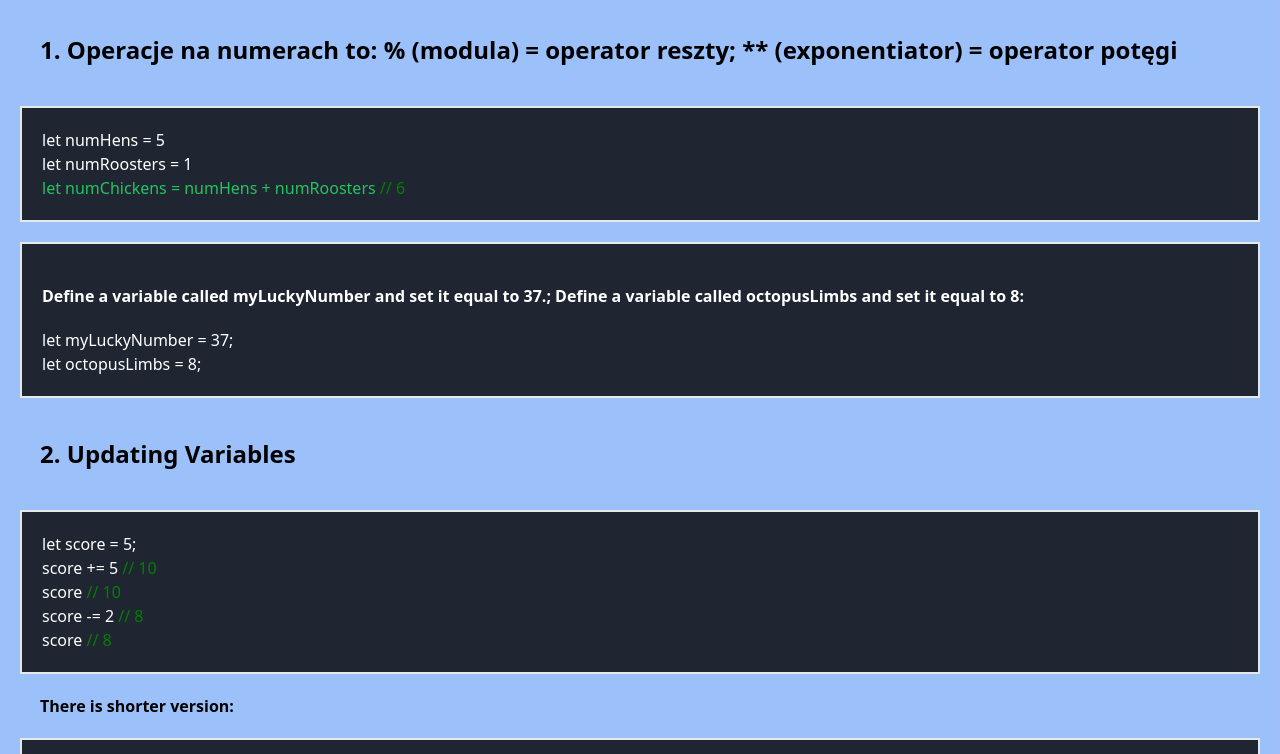
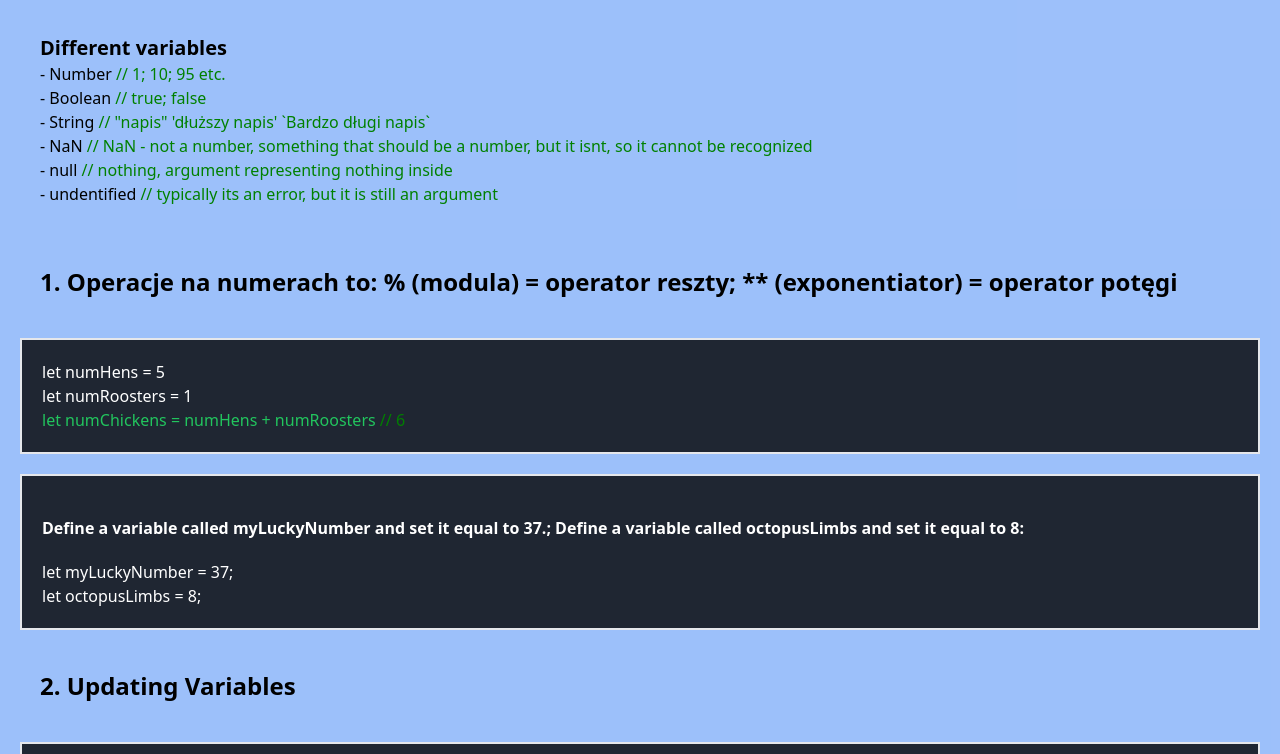
Before and after one commit to CarelessPepper47/Diff, a plain HTML site: page index.html in a window 1280 px wide. Shown: the part 46-800 px from the top of the page. Drawn offline with Linux system fonts and the light colour scheme.

Commit message:
bez porzadku, ale dziala

```diff
--- a/index.html
+++ b/index.html
@@ -11,6 +11,36 @@
     <div class="bg-blue-500/50">
       <div>
         <h1 class="font-bold text-4xl hover:text-white">Basics - Primitves</h1>
+        <div class="flex flex-col m-10">
+          <h1 class="font-semibold text-xl">Different variables</h1>
+          <p>- Number <span class="kom"> // 1; 10; 95 etc.</span></p>
+          <p>- Boolean <span class="kom"> // true; false</span></p>
+          <p>
+            - String
+            <span class="kom">
+              // "napis" 'dłuższy napis' `Bardzo długi napis`</span
+            >
+          </p>
+          <p>
+            - NaN
+            <span class="kom">
+              // NaN - not a number, something that should be a number, but it
+              isnt, so it cannot be recognized</span
+            >
+          </p>
+          <p>
+            - null
+            <span class="kom">
+              // nothing, argument representing nothing inside</span
+            >
+          </p>
+          <p>
+            - undentified
+            <span class="kom">
+              // typically its an error, but it is still an argument</span
+            >
+          </p>
+        </div>
         <div>
           <p class="p-5 m-5 font-semibold text-2xl">
             1. Operacje na numerach to: % (modula) = operator reszty; **
--- a/package.json
+++ /dev/null
@@ -1,5 +0,0 @@
-{
-  "devDependencies": {
-    "tailwindcss": "^3.4.1"
-  }
-}
--- a/tailwind.config.js
+++ /dev/null
@@ -1,8 +0,0 @@
-/** @type {import('tailwindcss').Config} */
-module.exports = {
-  content: ["./Steele/*.html"],
-  theme: {
-    extend: {},
-  },
-  plugins: [],
-}
--- a/tw.css
+++ /dev/null
@@ -1,3 +0,0 @@
-@tailwind base;
-@tailwind components;
-@tailwind utilities;
```
Also changed, not shown: main.css, 1 other file.
